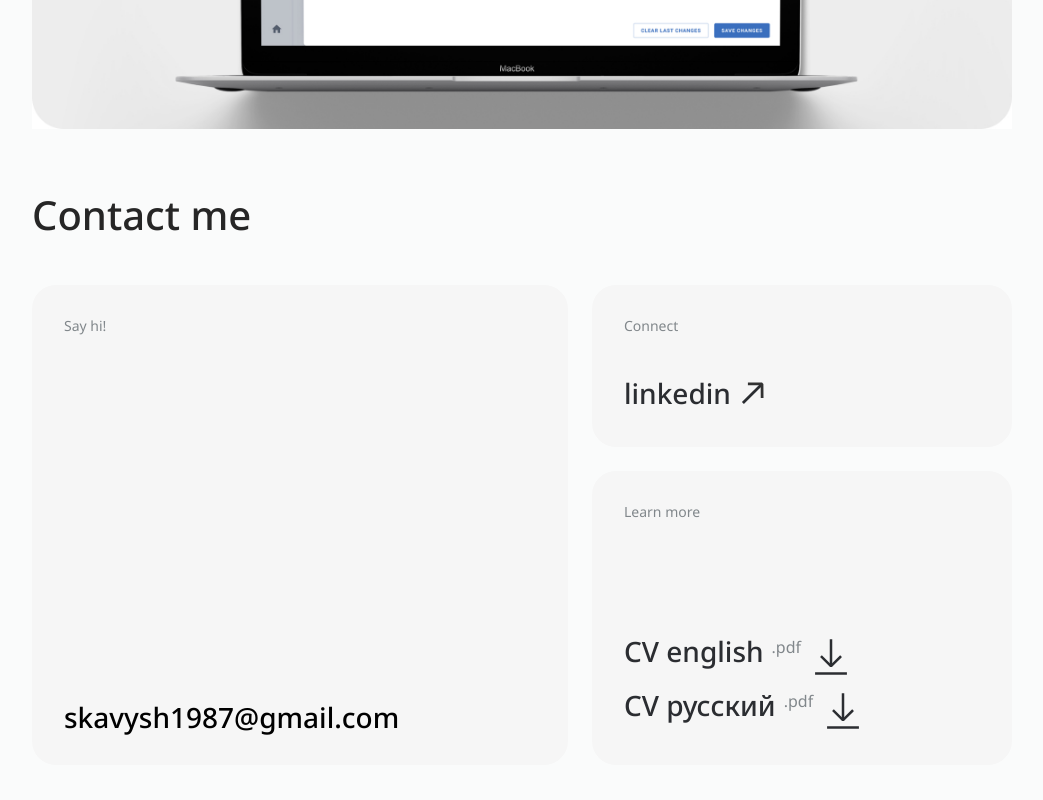
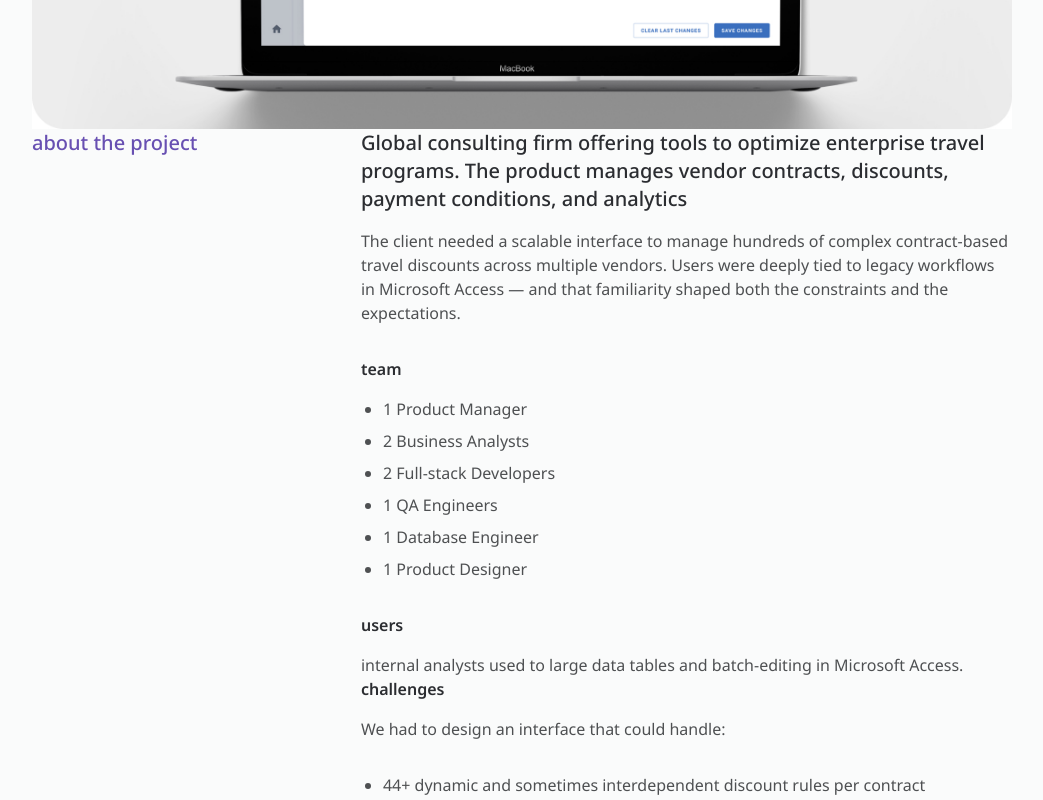
Before and after one commit to Igogoblin/alex, a Next.js app in the folder skavysh/: page /redesigning in a window 1280 px wide. Shown: the part 500-1300 px from the top of the page, without its empty margins (218-1261 px from the left). Built offline with nearby package versions, Linux system fonts and the light colour scheme.

Commit message:
feat: add section about in redesigning page

```diff
--- a/skavysh/src/app/redesigning/page.tsx
+++ b/skavysh/src/app/redesigning/page.tsx
@@ -1,6 +1,7 @@
 import Container from "@/components/container/container";
 import redesignMainImage from "../../../public/redesigning/redesigningMain.jpg";
 import Image from "next/image";
+import { RedesigningAbout } from "./sections/redesigning-about";
 
 export default function Redesigning() {
   return (
@@ -14,6 +15,9 @@ export default function Redesigning() {
           height={648}
         />
       </Container>
+      <Container>
+        <RedesigningAbout />
+      </Container>
     </main>
   );
 }
--- /dev/null
+++ b/skavysh/src/app/redesigning/sections/redesigning-about.tsx
@@ -0,0 +1,40 @@
+import common from "@/styles/common.module.css";
+import { REDESIGNING } from "../redesigningData";
+import EnumBlock from "@/components/enumBlock/enumBlock";
+export const RedesigningAbout = () => {
+  return (
+    <section>
+      <div className={common["section-container"]}>
+        <div className={common["section-title"]}>{REDESIGNING.about.title}</div>
+        <div>
+          <p className={common["section-subtitle"]}>
+            {REDESIGNING.about.subtitle}
+          </p>
+          <p className={common["section-description"]}>
+            {REDESIGNING.about.description}
+          </p>
+          <EnumBlock
+            title={REDESIGNING.about.team}
+            items={REDESIGNING.about.teamList}
+          />
+          <p className={common["section-description--title"]}>
+            {REDESIGNING.about.users}
+          </p>
+          <p className={common["section-description"]}>
+            {REDESIGNING.about.description1}
+          </p>
+          <p className={common["section-description--title"]}>
+            {REDESIGNING.about.challenges}
+          </p>
+          <p className={common["section-description"]}>
+            {REDESIGNING.about.description2}
+          </p>
+          <EnumBlock
+            title={REDESIGNING.about.challenges1}
+            items={REDESIGNING.about.challengesList}
+          />
+        </div>
+      </div>
+    </section>
+  );
+};
```
